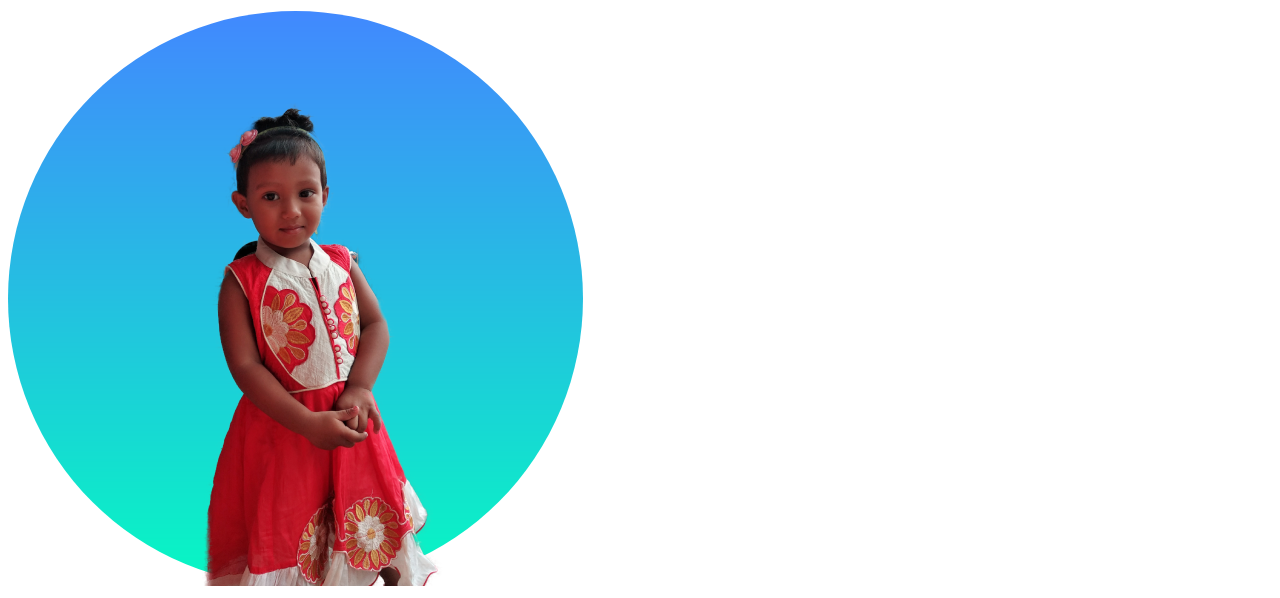
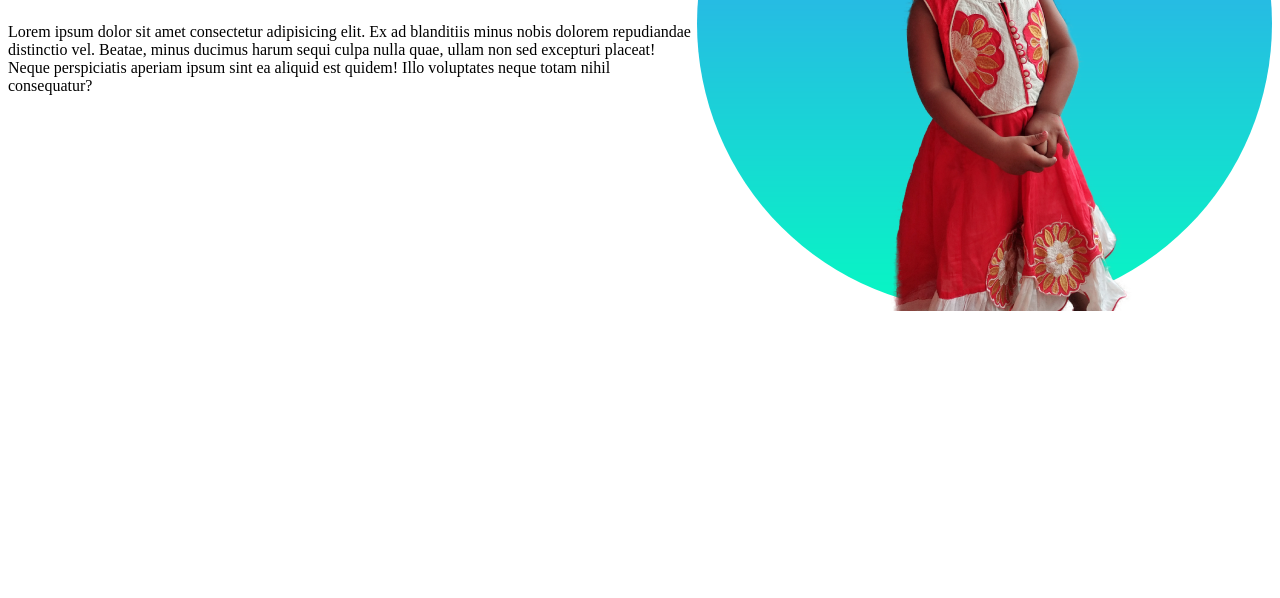
Before and after one commit to faria1932010/new-website, a plain HTML site: page index.html in a window 1280 px wide. Shown: the part 272-870 px from the top of the page. After the commit the page ends 800 px from the top, so only its background shows below. Drawn offline with Linux system fonts and the light colour scheme; a web font is replaced by a local one.

Commit message:
changed in header

```diff
--- a/index.html
+++ b/index.html
@@ -12,7 +12,7 @@
 </head>
 <body>
     <section>
-        <div class="top">
+        <div class="top flex">
             <div class="half">
                 <h1 class="header">Welcome To</h1>
                 <h2 class="header"><span class="name">MASHIYAT 'S</span> Introduce Website</h2>
--- a/style.css
+++ b/style.css
@@ -12,3 +12,11 @@
 .name{
     font-family: 'Pirata One', cursive;
 }
+
+.half{
+    float: left;
+}
+
+.flex{
+    display: flex;
+}
```
